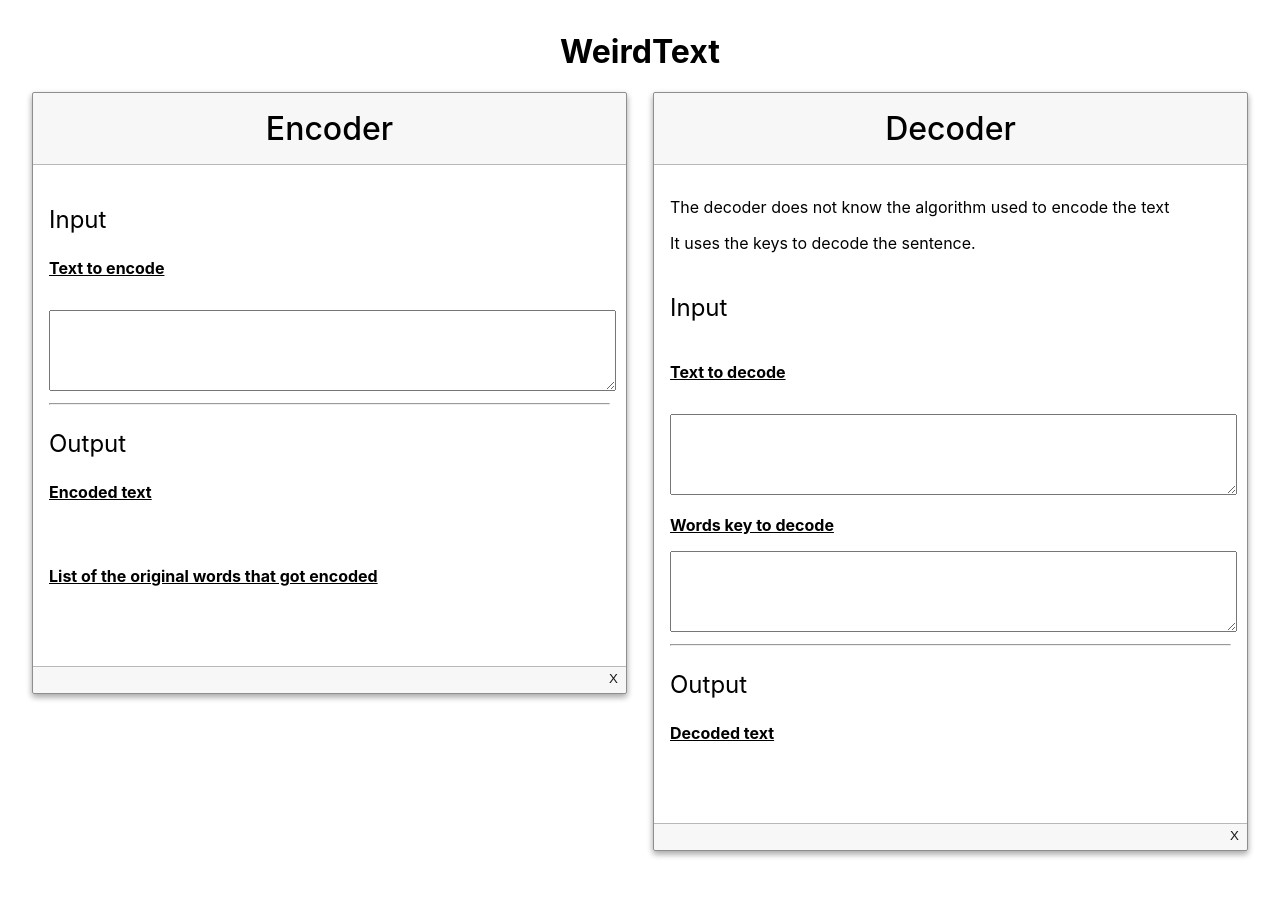
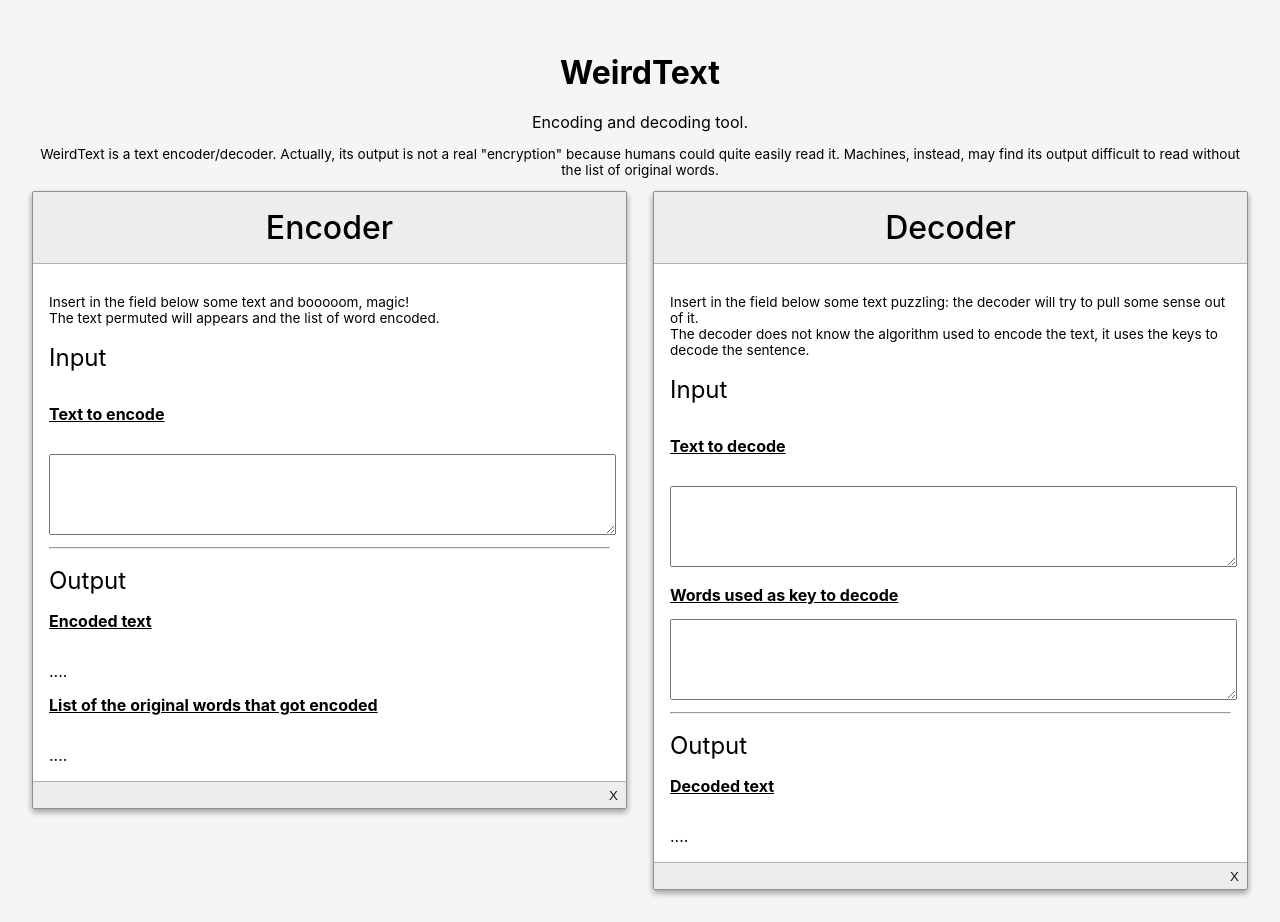
Before and after one commit to enricocasadei/encoding-decoding-tool, a React (Create React App) app: page / in a window 1280 px wide. Before the commit the page ends 883 px from the top, so only its background shows below. Built offline with nearby package versions, Linux system fonts and the light colour scheme.

Commit message:
add some styles

```diff
--- a/src/App.tsx
+++ b/src/App.tsx
@@ -2,12 +2,19 @@ import React from 'react';
 import Decode from './components/Decode';
 import Encode from './components/Encode';
 import { Container, Header, MainGrid } from './components/Layout';
+import { Paragraph } from './components/Paragraph';
 
 export default function App() {
   return (
     <Container>
       <Header>
         <h1>WeirdText</h1>
+        <Paragraph>Encoding and decoding tool.</Paragraph>
+        <Paragraph size=".85rem">
+          WeirdText is a text encoder/decoder. Actually, its output is not a real "encryption" because humans could
+          quite easily read it. Machines, instead, may find its output difficult to read without the list of original
+          words.
+        </Paragraph>
       </Header>
       <MainGrid>
         <Encode />
--- a/src/components/ClearInputButton.tsx
+++ b/src/components/ClearInputButton.tsx
@@ -10,6 +10,7 @@ export const ClearInput = styled.button<{ disabled?: boolean }>`
   background: transparent;
   color: #a80f0f;
   cursor: pointer;
+  min-height: 26px;
   &:hover {
     box-shadow: 0 12px 16px 0 rgba(0, 0, 0, 0.24), 0 17px 50px 0 rgba(0, 0, 0, 0.19);
     background-color: #a80f0f;
--- a/src/components/Decode/index.tsx
+++ b/src/components/Decode/index.tsx
@@ -6,17 +6,23 @@ import TextareaDebounced from '../TextareaDebounced';
 import decodeSentence from './decodeFunction';
 
 export default function Decode() {
-  const [input, setInput] = React.useState<string>();
-  const [words, setWords] = React.useState<string>();
+  const [input, setInput] = React.useState<string | undefined>();
+  const [words, setWords] = React.useState<string | undefined>();
 
   const result = React.useMemo(() => decodeSentence(input, words), [input, words]);
+  const response = React.useMemo(result.response, [result]);
+
+  console.log({ input, words });
 
   return (
     <Card.CardBody>
       <Card.CardHeader>Decoder</Card.CardHeader>
       <Card.CardContent>
-        <Paragraph>The decoder does not know the algorithm used to encode the text</Paragraph>
-        <Paragraph>It uses the keys to decode the sentence.</Paragraph>
+        <Paragraph size="0.85rem">
+          Insert in the field below some text puzzling: the decoder will try to pull some sense out of it.
+          <br />
+          The decoder does not know the algorithm used to encode the text, it uses the keys to decode the sentence.
+        </Paragraph>
         <Paragraph size="1.5rem">Input</Paragraph>
         <Paragraph>
           <u>
@@ -26,7 +32,7 @@ export default function Decode() {
         <TextareaDebounced onChange={setInput} input={input} />
         <Paragraph>
           <u>
-            <b>Words key to decode</b>
+            <b>Words used as key to decode</b>
           </u>
         </Paragraph>
         <TextareaDebounced onChange={setWords} input={words} />
@@ -37,11 +43,26 @@ export default function Decode() {
             <b>Decoded text</b>
           </u>
         </Paragraph>
-        <Paragraph color={result.error ? '#a80f0f' : undefined}>{result.response()}</Paragraph>
+        {response ? (
+          <Paragraph
+            border={`1px solid ${result.error ? '#a80f0f' : '#ccc'}`}
+            color={result.error ? '#a80f0f' : undefined}
+          >
+            {response}
+          </Paragraph>
+        ) : (
+          <>....</>
+        )}
       </Card.CardContent>
       <Card.CardFooter>
         <Card.CardFooterAction>
-          <ClearInput disabled={!input} onClick={() => setInput('')}>
+          <ClearInput
+            disabled={!input}
+            onClick={() => {
+              setInput(undefined);
+              setWords(undefined);
+            }}
+          >
             X
           </ClearInput>
         </Card.CardFooterAction>
--- a/src/components/Encode/index.tsx
+++ b/src/components/Encode/index.tsx
@@ -8,10 +8,17 @@ import TextareaDebounced from '../TextareaDebounced';
 export default function Encode() {
   const [input, setInput] = React.useState<string>();
   const encodedInput = React.useMemo(() => encodeSentence(input), [input]);
+  const encodedSentence = React.useMemo(encodedInput.encodedSentence, [encodedInput]);
+  const listOfWords = React.useMemo(() => encodedInput.getCleanedWord().sort().join(' '), [encodedInput]);
   return (
     <Card.CardBody>
       <Card.CardHeader>Encoder</Card.CardHeader>
       <Card.CardContent>
+        <Paragraph size=".85rem">
+          Insert in the field below some text and booooom, magic!
+          <br />
+          The text permuted will appears and the list of word encoded.
+        </Paragraph>
         <Paragraph size="1.5rem">Input</Paragraph>
         <Paragraph>
           <u>
@@ -26,13 +33,13 @@ export default function Encode() {
             <b>Encoded text</b>
           </u>
         </Paragraph>
-        <Paragraph>{encodedInput.encodedSentence()}</Paragraph>
+        {encodedSentence ? <Paragraph border="1px solid #ccc">{encodedSentence}</Paragraph> : <>....</>}
         <Paragraph>
           <u>
             <b>List of the original words that got encoded</b>
           </u>
         </Paragraph>
-        <Paragraph>{encodedInput.getCleanedWord().sort().join(' ')}</Paragraph>
+        {listOfWords ? <Paragraph border="1px solid #ccc">{listOfWords}</Paragraph> : <>....</>}
       </Card.CardContent>
       <Card.CardFooter>
         <Card.CardFooterAction>
--- a/src/components/Layout.tsx
+++ b/src/components/Layout.tsx
@@ -2,10 +2,10 @@ import styled from 'styled-components';
 
 export const Container = styled.div`
   width: 100%;
-  padding-right: 2rem;
-  padding-left: 2rem;
-  margin: 2rem auto;
+  padding: 2rem;
+  margin: 0;
   box-sizing: border-box;
+  background-color: #f5f5f5;
 `;
 
 export const Header = styled.header`
--- a/src/components/Paragraph.tsx
+++ b/src/components/Paragraph.tsx
@@ -1,6 +1,16 @@
 import styled from 'styled-components';
 
-export const Paragraph = styled.p<{ size?: string; color?: string }>`
+export const Paragraph = styled.p<{ size?: string; color?: string; border?: string }>`
+  box-sizing: border-box;
   font-size: ${props => props.size || 'inherit'};
   color: ${props => props.color || 'inherit'};
+  line-height: 1rem;
+  ${props =>
+    props.border
+      ? `
+  border: ${props.border};
+  padding: .5rem;
+  box-shadow: 0px 3px 6px rgba(0, 0, 0, 0.16), 0px 3px 6px rgba(0, 0, 0, 0.23);
+  `
+      : ''}
 `;
--- a/src/components/TextareaDebounced.tsx
+++ b/src/components/TextareaDebounced.tsx
@@ -6,10 +6,11 @@ export default function TextareaDebounced(props: {
   input?: string;
 }) {
   const [value, setValue] = React.useState<string | undefined>(props.input);
-  const delayedSet = React.useCallback(debounce(props.onChange, 1000), [props.onChange, debounce]);
+  const delayedSet = React.useCallback(debounce(props.onChange, 500), [props.onChange, debounce]);
   React.useEffect(() => {
     delayedSet(value);
   }, [value, delayedSet]);
+
   return (
     <textarea
       style={{ width: '100%', ...props.style }}
--- a/src/index.css
+++ b/src/index.css
@@ -1,5 +1,6 @@
 body {
   margin: 0;
+  padding: 0;
   font-family: -apple-system, BlinkMacSystemFont, 'Segoe UI', 'Roboto', 'Oxygen',
     'Ubuntu', 'Cantarell', 'Fira Sans', 'Droid Sans', 'Helvetica Neue',
     sans-serif;
```
